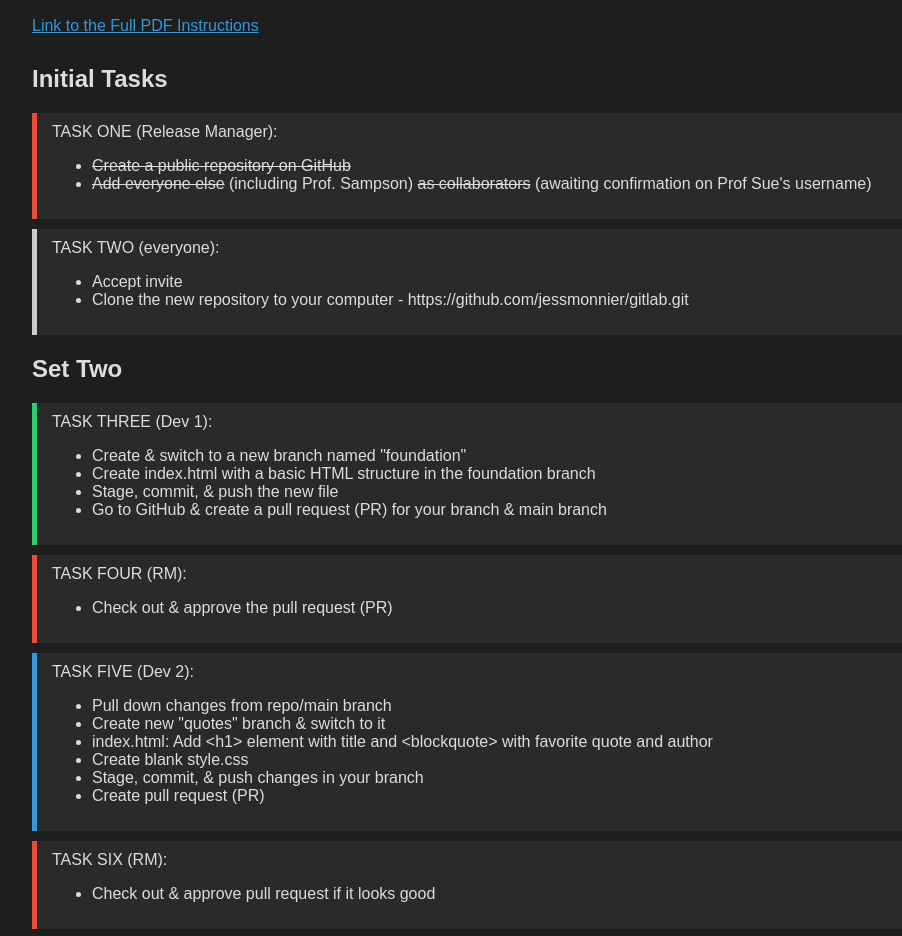
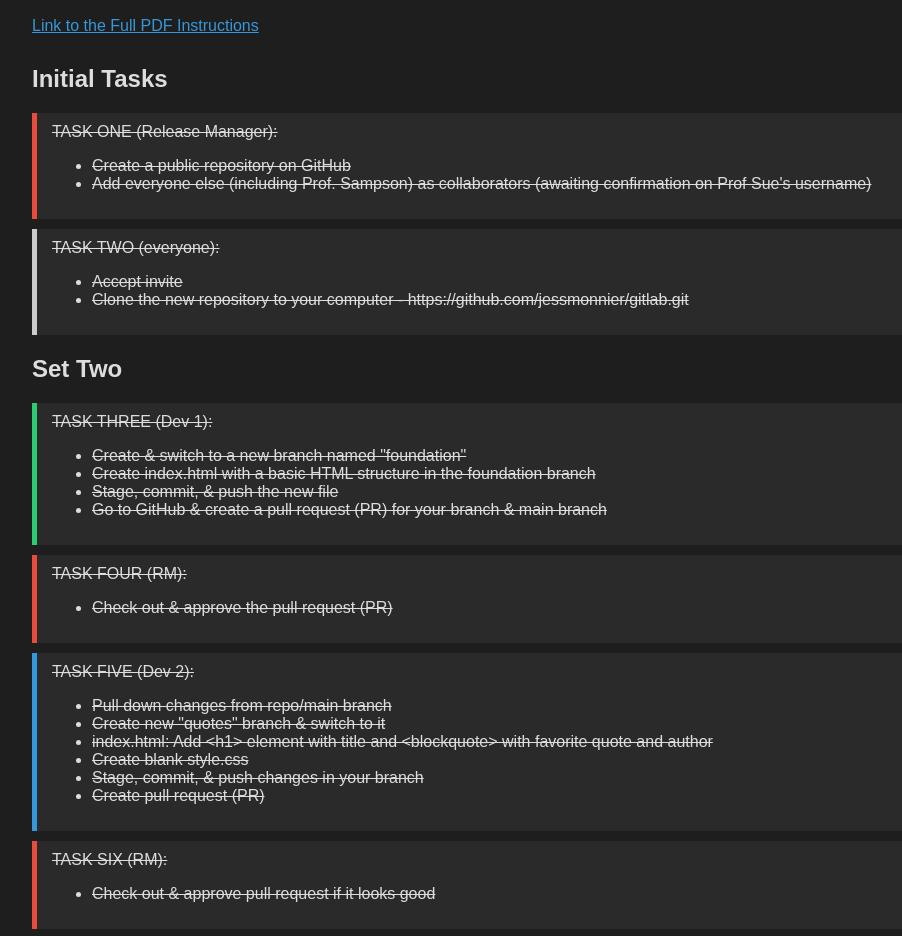
Before and after one commit to jessmonnier/gitlab, a plain HTML site: page roles.html in a window 1280 px wide. Shown: the part 176-1112 px from the top of the page, without its empty margins (26-928 px from the left). Drawn offline with Linux system fonts and the light colour scheme.

Commit message:
monnier: updating task list

```diff
--- a/roles.html
+++ b/roles.html
@@ -55,6 +55,7 @@
     .dev2 { border-left-color: #3498db; }     /* Blue */
     .dev3 { border-left-color: #e3e622; }     /* Orange */
     .all { border-left-color: #cccccc;}       /* light gray */
+    .done { text-decoration: line-through; }    /* mark tasks complete with strikethrough */
 
     /* Highlighted State */
     .highlight {
@@ -86,12 +87,12 @@
   <div id="tasks">
 
     <h2>Initial Tasks</h2>
-    <div class="task rm">TASK ONE (Release Manager):
+    <div class="task rm done">TASK ONE (Release Manager):
         <ul>
-            <li><s>Create a public repository on GitHub</s></li>
-            <li><s>Add everyone else</s> (including Prof. Sampson) <s>as collaborators</s> (awaiting confirmation on Prof Sue's username)</li>
+            <li>Create a public repository on GitHub</li>
+            <li>Add everyone else (including Prof. Sampson) as collaborators (awaiting confirmation on Prof Sue's username)</li>
         </ul></div>
-    <div class="task dev1 dev2 dev3 rm all">TASK TWO (everyone):
+    <div class="task dev1 dev2 dev3 rm all done">TASK TWO (everyone):
         <ul>
             <li>Accept invite</li>
             <li>Clone the new repository to your computer - https://github.com/jessmonnier/gitlab.git</li>
@@ -100,7 +101,7 @@
 
     <!-- Second Set -->
     <h2>Set Two</h2>
-    <div class="task dev1">TASK THREE (Dev 1):
+    <div class="task dev1 done">TASK THREE (Dev 1):
         <ul>
             <li>Create & switch to a new branch named "foundation"</li>
             <li>Create index.html with a basic HTML structure in the foundation branch</li>
@@ -108,12 +109,12 @@
             <li>Go to GitHub & create a pull request (PR) for your branch & main branch</li>
         </ul>
     </div>
-    <div class="task rm">TASK FOUR (RM):
+    <div class="task rm done">TASK FOUR (RM):
         <ul>
             <li>Check out & approve the pull request (PR)</li>
         </ul>
     </div>
-    <div class="task dev2">TASK FIVE (Dev 2):
+    <div class="task dev2 done">TASK FIVE (Dev 2):
         <ul>
             <li>Pull down changes from repo/main branch</li>
             <li>Create new "quotes" branch & switch to it</li>
@@ -123,12 +124,12 @@
             <li>Create pull request (PR)</li>
         </ul>
     </div>
-    <div class="task rm">TASK SIX (RM):
+    <div class="task rm done">TASK SIX (RM):
         <ul>
             <li>Check out & approve pull request if it looks good</li>
         </ul>
     </div>
-    <div class="task dev3">TASK SEVEN (Dev 3):
+    <div class="task dev3 done">TASK SEVEN (Dev 3):
         <ul>
             <li>Pull down changes</li>
             <li>Create "styles" branch and switch to it</li>
@@ -138,7 +139,7 @@
             <li>Create PR</li>
         </ul>
     </div>
-    <div class="task rm">TASK EIGHT (RM):
+    <div class="task rm done">TASK EIGHT (RM):
         <ul><li>Review & approve pull request</li></ul>
     </div>
 
```
